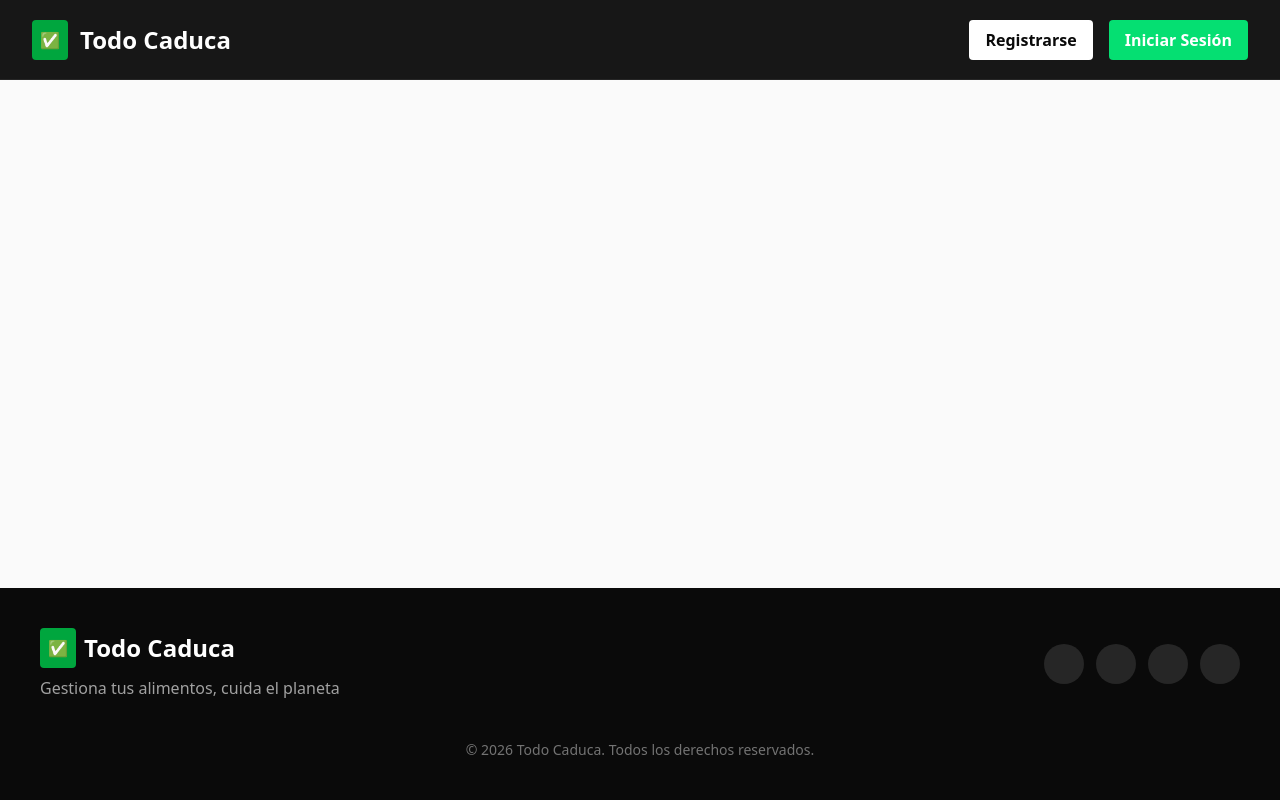
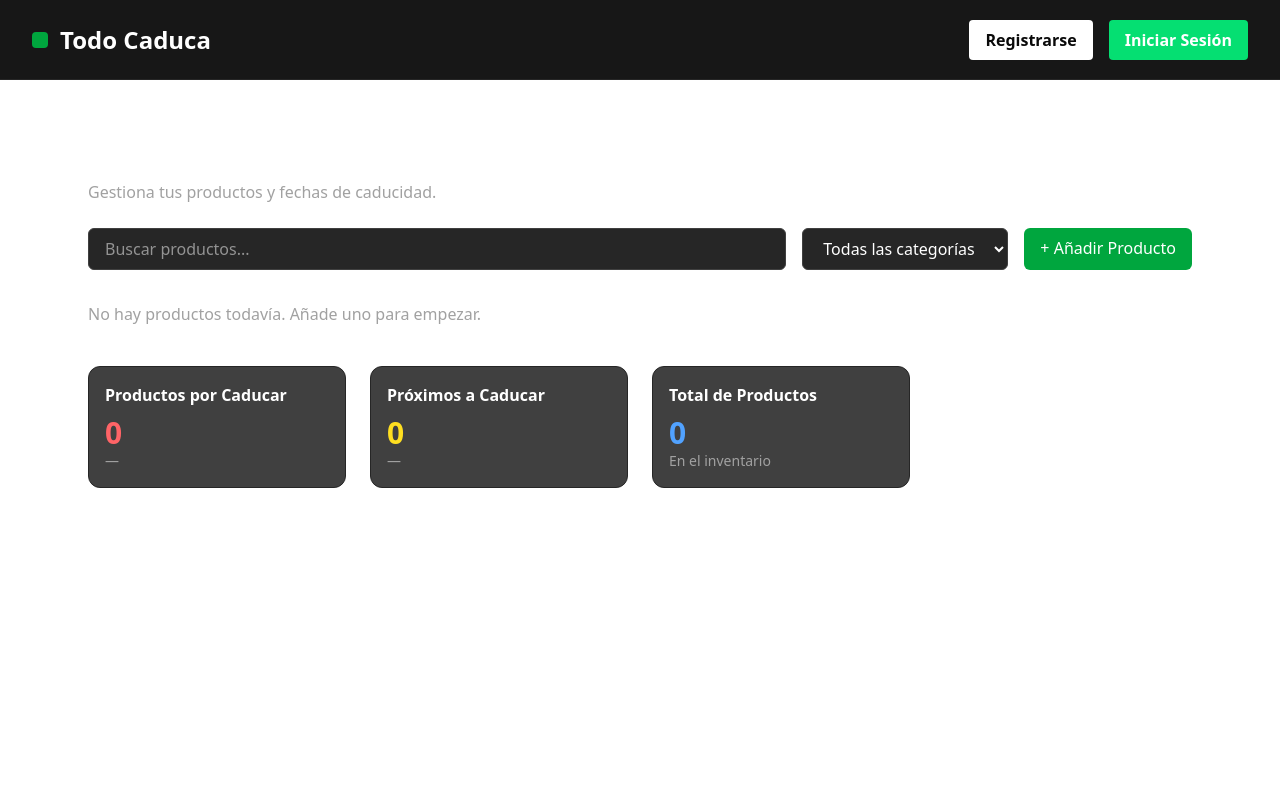
Before and after one commit to reeeyy05/TODO_CADUCA, a React (Vite) app: page / in a window 1280 px wide. Shown: the top 800 px of the page. Built offline with nearby package versions, Linux system fonts and the light colour scheme.

Commit message:
🔁Update Archivos Productos y AddProduct Page
Se han actualizado ambas paginas para que podamos cambiar entre paginas. En principio no tienen productos creados, se crearan cuando conectemos la app a la base de datos

```diff
--- a/src/App.tsx
+++ b/src/App.tsx
@@ -1,19 +1,28 @@
+import { BrowserRouter, Routes, Route } from "react-router-dom";
+
+import Footer from './components/common/Footer';
 import Header from './components/common/Header';
-import Footer from './components/common/Footer';
-
+import AddProductPage from './pages/AddProductPage';
+import ProductsPage from './pages/ProductsPage';
 
 function App() {
   return (
-    <div className="min-h-screen flex flex-col bg-neutral-50">
+    <BrowserRouter>
+      <div className="min-h-screen flex flex-col">
 
-      <Header />
+        <Header />
 
-      <main className="grow container mx-auto p-4">
-      </main>
+        <main className="grow container mx-auto p-4">
+          <Routes>
+            <Route path="/" element={<ProductsPage />} />
+            <Route path="/add" element={<AddProductPage />} />
+          </Routes>
+        </main>
 
-      <Footer />
+        <Footer />
 
-    </div>
+      </div>
+    </BrowserRouter>
   );
 }
 
--- a/src/components/common/Footer.tsx
+++ b/src/components/common/Footer.tsx
@@ -8,7 +8,7 @@ export default function Footer() {
                 {/* Logo y subtítulo */}
                 <div>
                     <div className="flex items-center gap-2 mb-2">
-                        <div className="bg-green-600 p-2 rounded">✅</div>
+                        <div className="bg-green-600 p-2 rounded"></div>
                         <span className="text-2xl font-semibold">Todo Caduca</span>
                     </div>
                     <p className="text-neutral-400">Gestiona tus alimentos, cuida el planeta</p>
--- a/src/components/common/Header.tsx
+++ b/src/components/common/Header.tsx
@@ -5,7 +5,7 @@ export default function Header() {
             {/* Logo y titulo */}
             <div className="flex items-center gap-3">
                 <div className="bg-green-600 p-2 rounded text-white">
-                    ✅
+
                 </div>
                 <span className="text-2xl font-bold text-white">Todo Caduca</span>
             </div>
--- a/src/pages/AddProductPage.tsx
+++ b/src/pages/AddProductPage.tsx
@@ -1,13 +1,11 @@
 import React, { useState } from "react";
-import Header from "../components/common/Header";
-import Footer from "../components/common/Footer";
 
-
-const AddProductPage: React.FC = () => {
+function AddProductPage() {
     const [name, setName] = useState("");
     const [category, setCategory] = useState("");
     const [quantity, setQuantity] = useState(1);
     const [expiryDate, setExpiryDate] = useState("");
+
 
     const handleSubmit = (e: React.FormEvent) => {
         e.preventDefault();
@@ -27,7 +25,7 @@ const AddProductPage: React.FC = () => {
         console.log("Producto añadido:", newProduct);
         alert("Producto añadido correctamente");
 
-        // Reset form
+        // Resetear formulario
         setName("");
         setCategory("");
         setQuantity(1);
@@ -35,19 +33,17 @@ const AddProductPage: React.FC = () => {
     };
 
     return (
-        <div className="min-h-screen bg-neutral-900 text-white flex flex-col">
-            <Header />
+        <div className=" text-white flex flex-col">
 
             <main className="grow max-w-3xl mx-auto w-full px-6 py-10">
                 <h1 className="text-3xl font-bold mb-4">Añadir Producto</h1>
                 <p className="text-neutral-400 mb-8">
-                    Registra un nuevo alimento para llevar control de su fecha de caducidad.
+                    Registra un nuevo alimento para llevar el control de su fecha de caducidad.
                 </p>
 
                 <form
                     onSubmit={handleSubmit}
-                    className="bg-neutral-800 p-6 rounded-xl border border-neutral-700 space-y-6"
-                >
+                    className="p-6 rounded-xl border border-neutral-700 space-y-6">
                     {/* Nombre */}
                     <div>
                         <label className="block text-sm font-medium mb-1">
@@ -55,7 +51,7 @@ const AddProductPage: React.FC = () => {
                         </label>
                         <input
                             type="text"
-                            placeholder="Ej: Leche entera"
+                            placeholder="Ej: Leche"
                             value={name}
                             onChange={(e) => setName(e.target.value)}
                             className="w-full px-3 py-2 rounded-md bg-neutral-700 text-white border border-neutral-600 focus:outline-none"
@@ -76,7 +72,7 @@ const AddProductPage: React.FC = () => {
                             <option value="Bebidas">Bebidas</option>
                             <option value="Frutas">Frutas</option>
                             <option value="Verduras">Verduras</option>
-                            <option value="Panadería">Panadería</option>
+                            <option value="Panadería">Bollería</option>
                             <option value="Otros">Otros</option>
                         </select>
                     </div>
@@ -107,18 +103,18 @@ const AddProductPage: React.FC = () => {
                     </div>
 
                     {/* Botón */}
+
                     <button
                         type="submit"
                         className="w-full bg-green-600 py-2 rounded-lg text-white font-medium hover:bg-green-700 transition"
                     >
                         Añadir Producto
                     </button>
+
                 </form>
             </main>
-
-            <Footer />
         </div>
     );
-};
+}
 
 export default AddProductPage;
--- /dev/null
+++ b/src/pages/ProductsPage.tsx
@@ -0,0 +1,126 @@
+import { useState } from "react";
+import { Link } from "react-router-dom";
+
+// Tipo de producto
+interface Product {
+    id: number;
+    name: string;
+    category: string;
+    expiry: string;
+    status: string;
+    image: string;
+}
+
+function ProductsPage() {
+    const [search, setSearch] = useState("");
+    const [filter, setFilter] = useState("");
+
+    // Lista inicial vacía
+    const [products, setProducts] = useState<Product[]>([]);
+
+    return (
+        <div className="min-h-screen text-white flex flex-col">
+            {/* CONTENIDO PRINCIPAL */}
+            <main className="grow max-w-6xl mx-auto w-full px-6 py-10">
+
+                <h1 className="text-3xl font-bold mb-2">Mis Productos</h1>
+                <p className="text-neutral-400 mb-6">
+                    Gestiona tus productos y fechas de caducidad.
+                </p>
+
+                {/* FILTROS */}
+                <div className="flex flex-col md:flex-row gap-4 mb-8">
+                    <input
+                        type="text"
+                        placeholder="Buscar productos..."
+                        value={search}
+                        onChange={(e) => setSearch(e.target.value)}
+                        className="flex-1 px-4 py-2 rounded-md bg-neutral-800 border border-neutral-700 text-white"
+                    />
+
+                    <select
+                        value={filter}
+                        onChange={(e) => setFilter(e.target.value)}
+                        className="px-4 py-2 rounded-md bg-neutral-800 border border-neutral-700 text-white"
+                    >
+                        <option value="">Todas las categorías</option>
+                        <option value="Lácteos">Lácteos</option>
+                        <option value="Carnes">Carnes</option>
+                        <option value="Frutas">Frutas</option>
+                        <option value="Verduras">Verduras</option>
+                        <option value="Bebidas">Bebidas</option>
+                        <option value="Panadería">Panadería</option>
+                    </select>
+
+                    <Link
+                        to="/add"
+                        className="bg-green-600 px-4 py-2 rounded-md text-white font-medium hover:bg-green-700 transition"
+                    >
+                        + Añadir Producto
+                    </Link>
+                </div>
+
+                {/* GRID */}
+                {products.length === 0 ? (
+                    <p className="text-neutral-400 mt-6">
+                        No hay productos todavía. Añade uno para empezar.
+                    </p>
+                ) : (
+                    <div className="grid grid-cols-1 sm:grid-cols-2 lg:grid-cols-4 gap-6">
+                        {products.map((item) => (
+                            <div
+                                key={item.id}
+                                className="bg-neutral-800 p-4 border border-neutral-700 rounded-xl"
+                            >
+                                <div className="w-full h-32 bg-neutral-700 rounded-md mb-3"></div>
+
+                                <div className="flex justify-between items-center">
+                                    <div>
+                                        <h3 className="font-semibold">{item.name}</h3>
+                                        <p className="text-sm text-neutral-400">{item.category}</p>
+                                    </div>
+
+                                    <span className="text-sm text-red-400">{item.status}</span>
+                                </div>
+
+                                <p className="text-sm text-neutral-400 mt-2">
+                                    Caduca: {item.expiry}
+                                </p>
+
+                                <button className="w-full bg-red-900/40 text-red-400 mt-4 py-2 rounded-md hover:bg-red-900/60 transition">
+                                    Eliminar
+                                </button>
+                            </div>
+                        ))}
+                    </div>
+                )}
+
+                {/* CARDS */}
+                <div className="grid grid-cols-1 sm:grid-cols-2 lg:grid-cols-4 gap-6 mt-10">
+
+                    <div className="bg-neutral-700 p-4 rounded-xl border border-neutral-800">
+                        <h3 className="font-semibold">Productos por Caducar</h3>
+                        <p className="text-3xl font-bold mt-2 text-red-400">0</p>
+                        <p className="text-sm text-neutral-400">—</p>
+                    </div>
+
+                    <div className="bg-neutral-700 p-4 rounded-xl border border-neutral-800">
+                        <h3 className="font-semibold">Próximos a Caducar</h3>
+                        <p className="text-3xl font-bold mt-2 text-yellow-300">0</p>
+                        <p className="text-sm text-neutral-400">—</p>
+                    </div>
+
+                    <div className="bg-neutral-700 p-4 rounded-xl border border-neutral-800">
+                        <h3 className="font-semibold">Total de Productos</h3>
+                        <p className="text-3xl font-bold mt-2 text-blue-400">{products.length}</p>
+                        <p className="text-sm text-neutral-400">En el inventario</p>
+                    </div>
+
+                </div>
+            </main>
+
+        </div>
+    );
+}
+
+export default ProductsPage;
```
Also changed, not shown: src/pages/Archivo.tsx (deleted).
